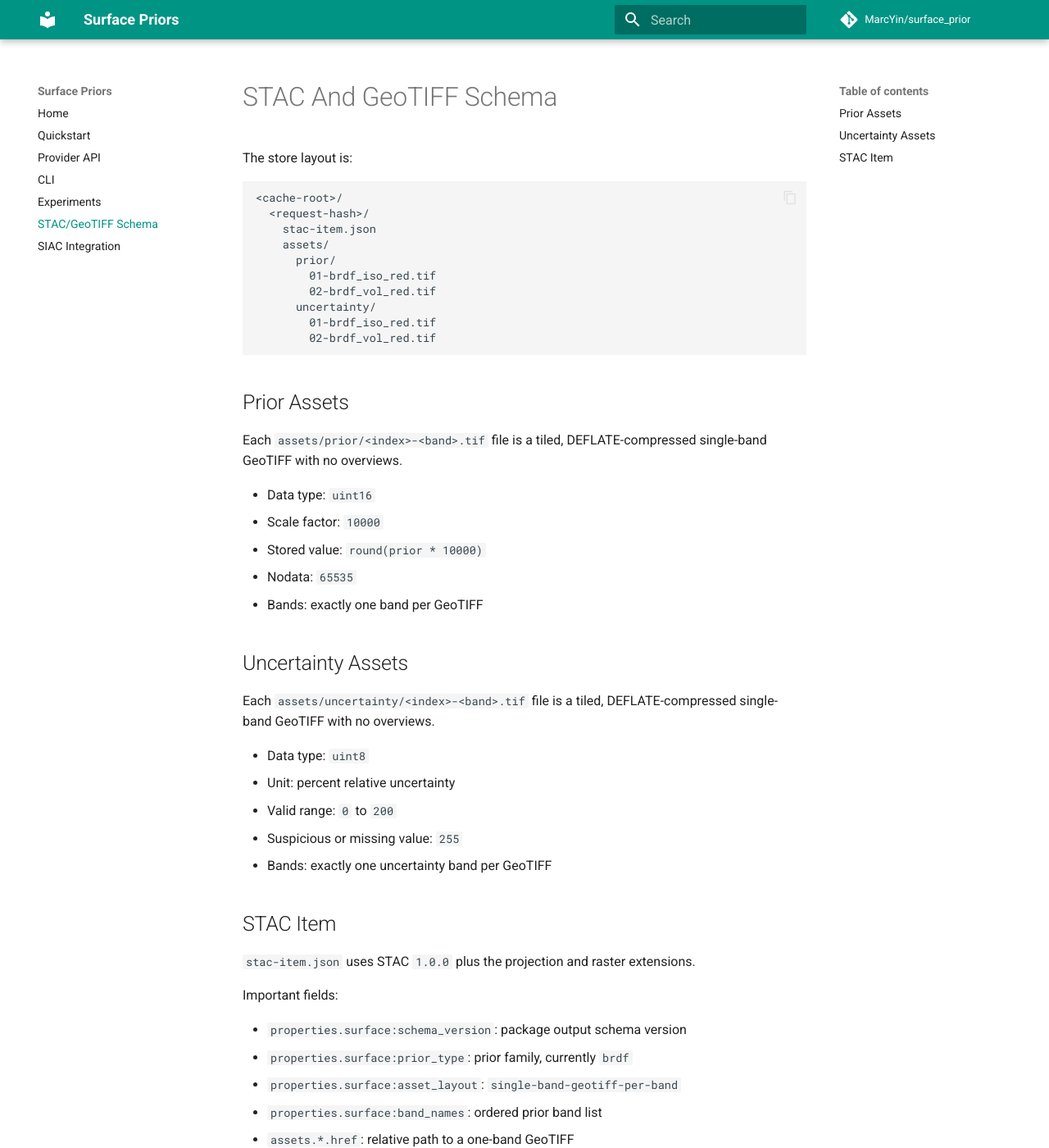
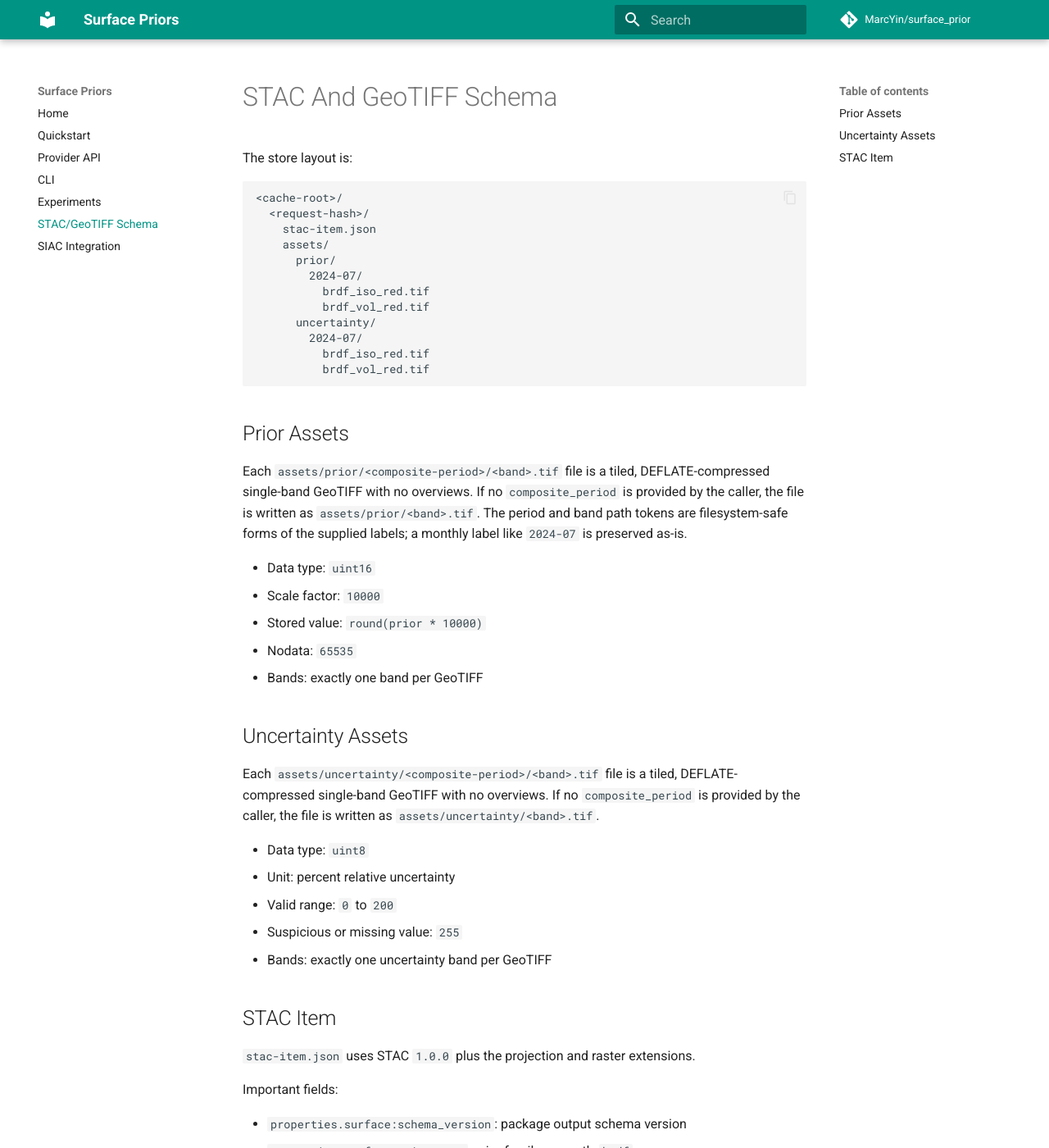
Before and after one commit to MarcYin/brdf-monthly-priors, an MkDocs documentation site: the page built from docs/schema.md, in a window 1280 px wide and 1400 px high. Shown: the whole window at 82% size. Built offline with MkDocs 1.6.1 and Material for MkDocs 9.7.7, drawn with Linux system fonts in a browser that asks for light colours; comment, search, counter and statistics services are not loaded; some of the changed text lies outside the part shown.

Commit message:
Use composite period in prior asset paths

````diff
--- a/docs/schema.md
+++ b/docs/schema.md
@@ -8,17 +8,23 @@ The store layout is:
     stac-item.json
     assets/
       prior/
-        01-brdf_iso_red.tif
-        02-brdf_vol_red.tif
+        2024-07/
+          brdf_iso_red.tif
+          brdf_vol_red.tif
       uncertainty/
-        01-brdf_iso_red.tif
-        02-brdf_vol_red.tif
+        2024-07/
+          brdf_iso_red.tif
+          brdf_vol_red.tif
 ```
 
 ## Prior Assets
 
-Each `assets/prior/<index>-<band>.tif` file is a tiled, DEFLATE-compressed
-single-band GeoTIFF with no overviews.
+Each `assets/prior/<composite-period>/<band>.tif` file is a tiled,
+DEFLATE-compressed single-band GeoTIFF with no overviews. If no
+`composite_period` is provided by the caller, the file is written as
+`assets/prior/<band>.tif`.
+The period and band path tokens are filesystem-safe forms of the supplied
+labels; a monthly label like `2024-07` is preserved as-is.
 
 - Data type: `uint16`
 - Scale factor: `10000`
@@ -28,8 +34,10 @@ single-band GeoTIFF with no overviews.
 
 ## Uncertainty Assets
 
-Each `assets/uncertainty/<index>-<band>.tif` file is a tiled,
-DEFLATE-compressed single-band GeoTIFF with no overviews.
+Each `assets/uncertainty/<composite-period>/<band>.tif` file is a tiled,
+DEFLATE-compressed single-band GeoTIFF with no overviews. If no
+`composite_period` is provided by the caller, the file is written as
+`assets/uncertainty/<band>.tif`.
 
 - Data type: `uint8`
 - Unit: percent relative uncertainty
@@ -45,6 +53,7 @@ Important fields:
 
 - `properties.surface:schema_version`: package output schema version
 - `properties.surface:prior_type`: prior family, currently `brdf`
+- `properties.surface:composite_period`: optional caller-defined period label, such as `2024-07`
 - `properties.surface:asset_layout`: `single-band-geotiff-per-band`
 - `properties.surface:band_names`: ordered prior band list
 - `assets.*.href`: relative path to a one-band GeoTIFF
--- a/src/surface_priors/_version.py
+++ b/src/surface_priors/_version.py
@@ -1 +1 @@
-__version__ = "0.5.0"
+__version__ = "0.5.1"
````
Also changed, not shown: README.md (+9 -2 lines), docs/cli.md (+7 -0 lines), docs/experiments.md (+8 -5 lines), docs/index.md (+5 -1 lines), docs/quickstart.md (+8 -2 lines), docs/siac-integration.md (+1 -1 lines), 9 other files.
